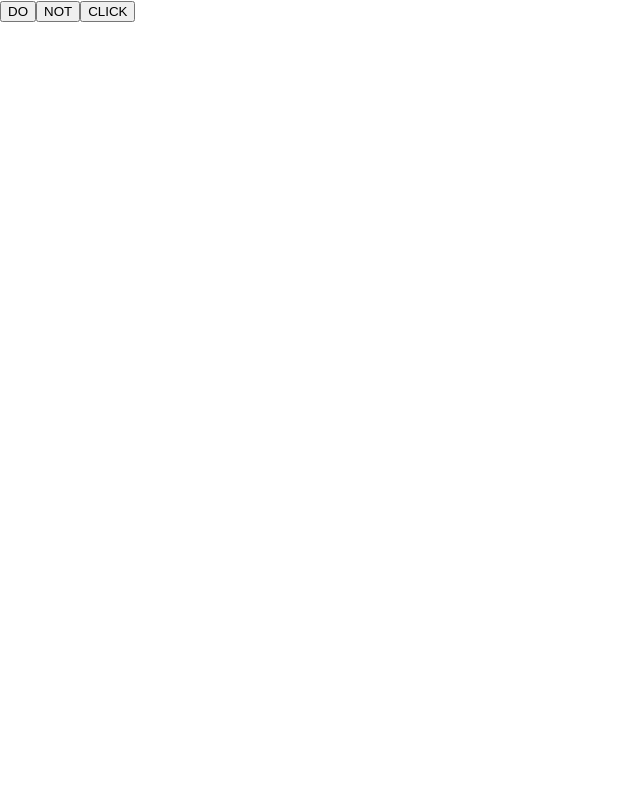
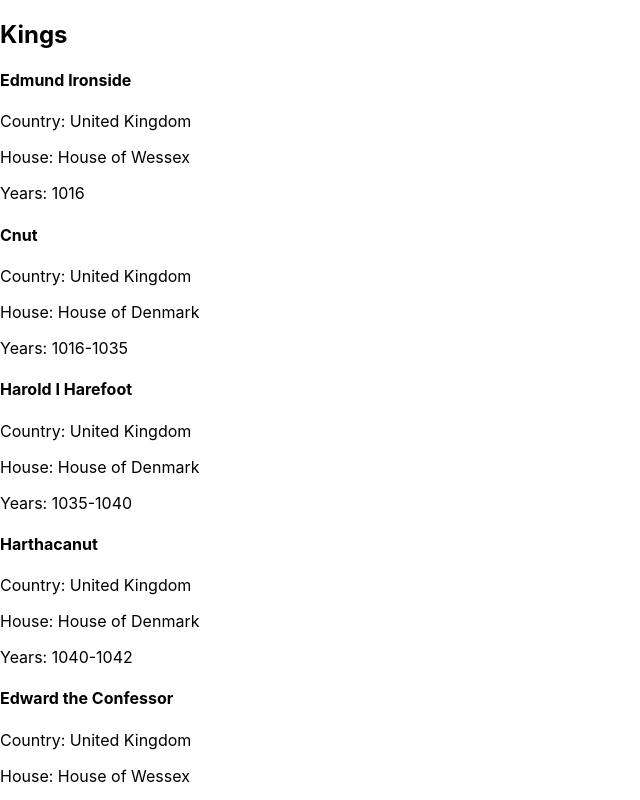
Before and after one commit to agustinadipaola/LBG-REACT-DEMO, a React (Create React App) app: page / in a window 1280 px wide. Shown: the top 800 px of the page, without its empty margins (0-640 px from the left). Built offline with nearby package versions, Linux system fonts and the light colour scheme.

Commit message:
update for new project

```diff
--- a/src/App.js
+++ b/src/App.js
@@ -1,13 +1,15 @@
-import MyButton from './components/MyButton'
+
+import KingSolution from './components/KingSolution'
+// react component called App
+function App() {
 
 
-function App() {
-    return (
-        <div>
-    <MyButton/>
-        </div>
-    );
+  return (
+    <div>
 
+      <KingSolution />
+    </div>
+  );
 }
 
 export default App;
--- /dev/null
+++ b/src/components/King.jsx
@@ -0,0 +1,23 @@
+import PropTypes from "prop-types";
+
+function King(props) {
+    return (
+    <div>
+        <h4>{props.name}</h4>
+        <p>Country: {props.country}</p>
+        <p>House: {props.house}</p>
+        <p>Years: {props.years}</p>
+    </div>
+    );
+}
+
+King.propTypes = {
+    name: PropTypes.string.isRequired,
+    country: PropTypes.string.isRequired,
+    house: PropTypes.string.isRequired,
+    years: PropTypes.string.isRequired,
+}
+
+
+
+export default King;
--- /dev/null
+++ b/src/components/KingSolution.jsx
@@ -0,0 +1,29 @@
+import kings from "./data/kings.json";
+import King from "./King";
+
+function KingSolution() {
+
+    const kingComponents = [];
+
+    for (const king of kings) {
+        console.log("King:", king);
+
+        kingComponents.push(
+            <King
+                key={king.nm + " " + king.yrs}
+                country={king.cty}
+                house={king.hse}
+                name={king.nm}
+                years={king.yrs}
+            />
+        )
+    }
+
+    return (<div>
+        <h2> Kings </h2>
+        {kingComponents}
+    </div>
+    );
+}
+
+export default KingSolution;
```
Also changed, not shown: src/PREVIOUS LEARNING/Button.js (added, +13 -0 lines), src/PREVIOUS LEARNING/Counter.jsx (added, +29 -0 lines), src/King.js (deleted), src/PREVIOUS LEARNING/Family.jsx (renamed from src/components/Family.jsx), src/PREVIOUS LEARNING/Header.jsx (renamed from src/components/Header.jsx), src/PREVIOUS LEARNING/KingsSolutionss.jsx (renamed from src/components/KingsSolutions.jsx), src/PREVIOUS LEARNING/MyButton.jsx (renamed from src/components/MyButton.jsx), src/PREVIOUS LEARNING/family and kings.js (renamed from src/family and kings.js), src/PREVIOUS LEARNING/family.json (renamed from src/components/data/family.json).
